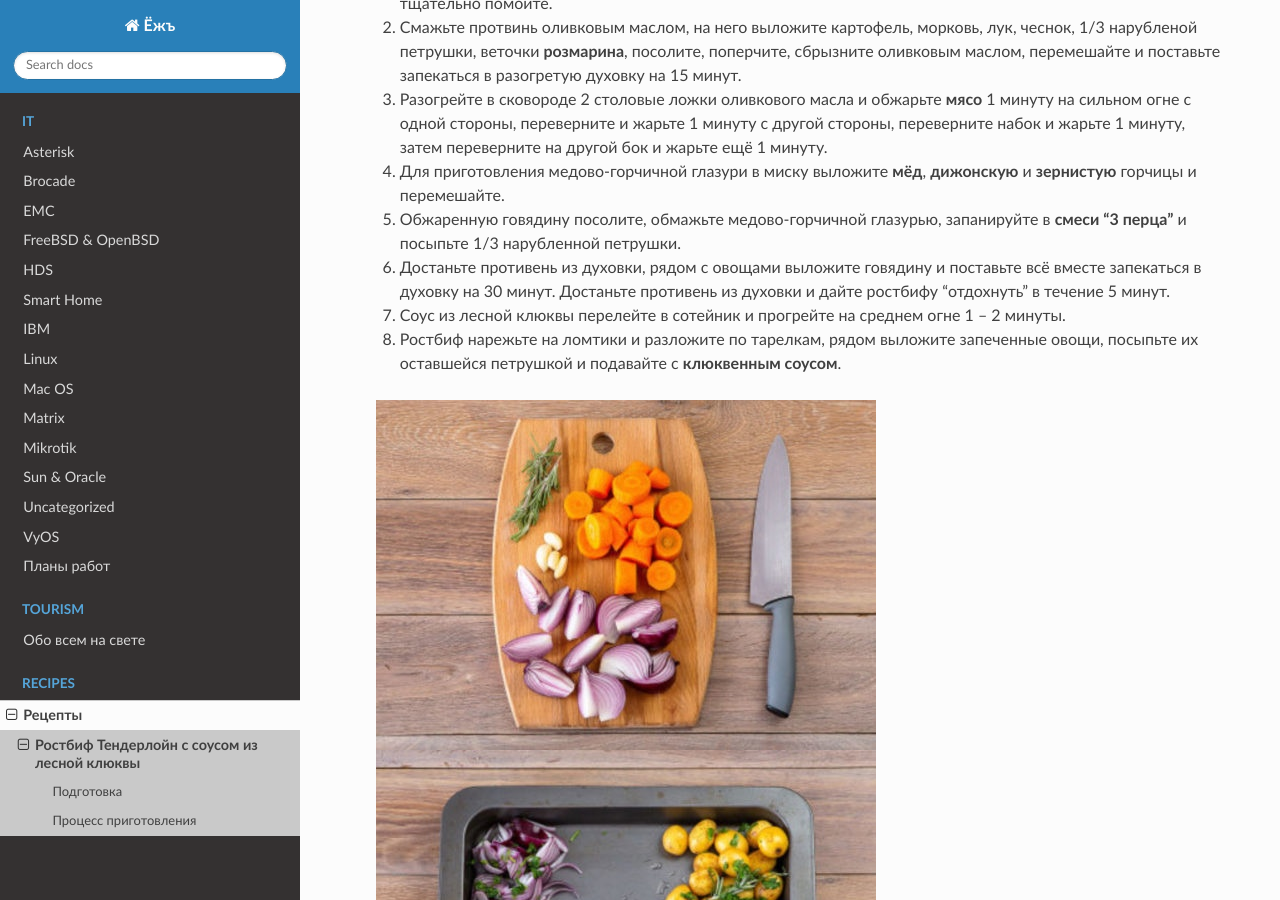
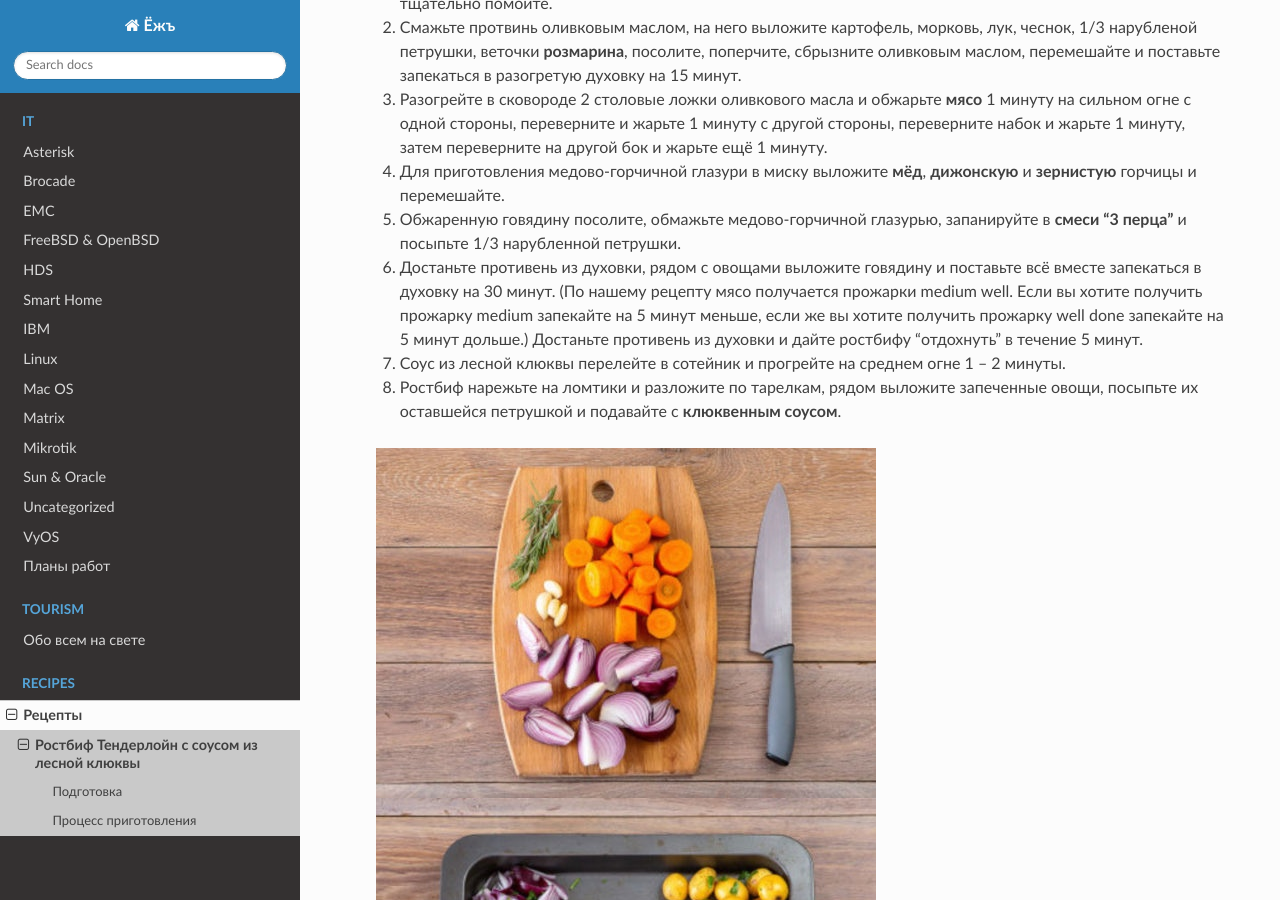
Before and after one commit to jeffscrum/jeffscrum.github.io, a Sphinx documentation site: the page built from source/recipes/rostbif-tenderloin-and-cranberry-sauce.rst, in a window 1280 px wide and 900 px high, scrolled down 1480 px. Built offline with Sphinx 7.4.7 and the Read the Docs theme 2.0.0, drawn with Linux system fonts in a browser that asks for light colours.

Commit message:
Update rostbif-tenderloin-and-cranberry-sauce.rst

```diff
--- a/source/recipes/rostbif-tenderloin-and-cranberry-sauce.rst
+++ b/source/recipes/rostbif-tenderloin-and-cranberry-sauce.rst
@@ -51,7 +51,7 @@
   3. Разогрейте в сковороде 2 столовые ложки оливкового масла и обжарьте **мясо** 1 минуту на сильном огне с одной стороны, переверните и жарьте 1 минуту с другой стороны, переверните набок и жарьте 1 минуту, затем переверните на другой бок и жарьте ещё 1 минуту.
   4. Для приготовления медово-горчичной глазури в миску выложите **мёд**, **дижонскую** и **зернистую** горчицы и перемешайте.
   5. Обжаренную говядину посолите, обмажьте медово-горчичной глазурью, запанируйте в **смеси "3 перца"** и посыпьте 1/3 нарубленной петрушки.
-  6. Достаньте противень из духовки, рядом с овощами выложите говядину и поставьте всё вместе запекаться в духовку на 30 минут. Достаньте противень из духовки и дайте ростбифу "отдохнуть" в течение 5 минут.
+  6. Достаньте противень из духовки, рядом с овощами выложите говядину и поставьте всё вместе запекаться в духовку на 30 минут. (По нашему рецепту мясо получается прожарки medium well. Если вы хотите получить прожарку medium запекайте на 5 минут меньше, если же вы хотите получить прожарку well done запекайте на 5 минут дольше.) Достаньте противень из духовки и дайте ростбифу "отдохнуть" в течение 5 минут.
   7. Соус из лесной клюквы перелейте в сотейник и прогрейте на среднем огне 1 -- 2 минуты.
   8. Ростбиф нарежьте на ломтики и разложите по тарелкам, рядом выложите запеченные овощи, посыпьте их оставшейся петрушкой и подавайте с **клюквенным соусом**.
 
@@ -73,5 +73,6 @@
   .. image:: /images/rostbif-6.jpeg
 
 
+
 ------------
 Автор рецепта -- Лодыгина Юлия, шеф-повар chefmarket.ru
```
